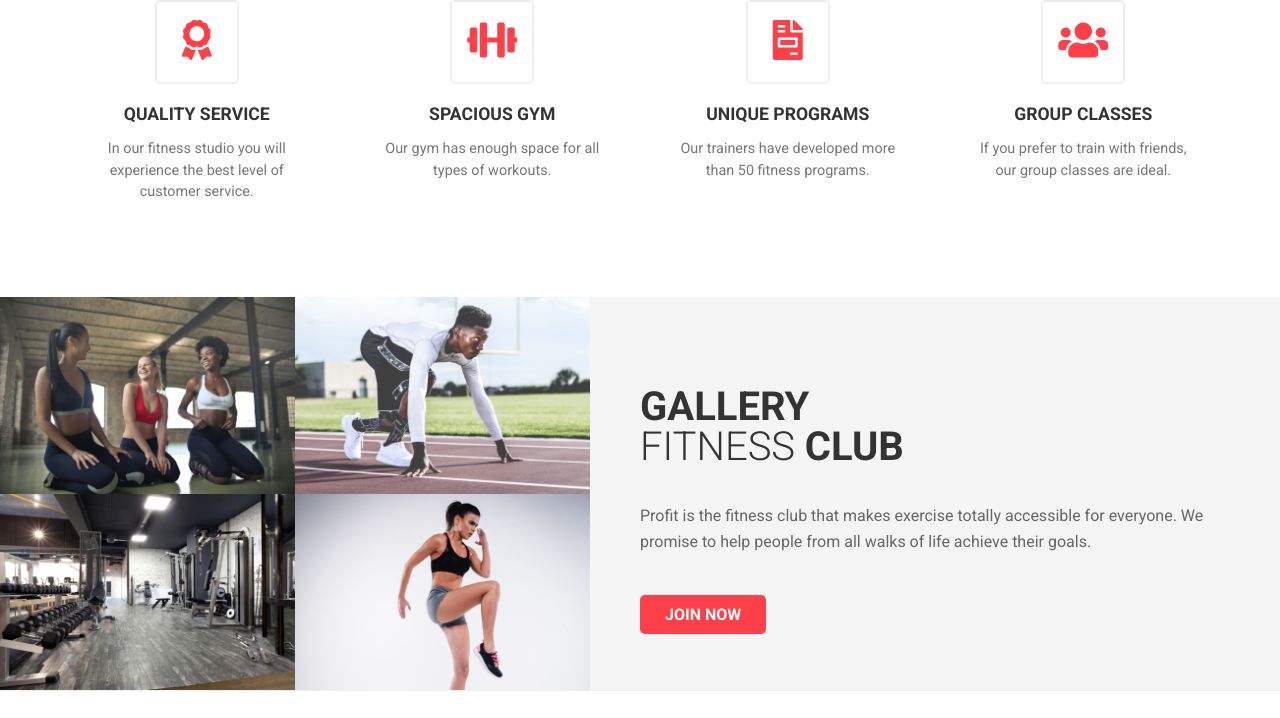
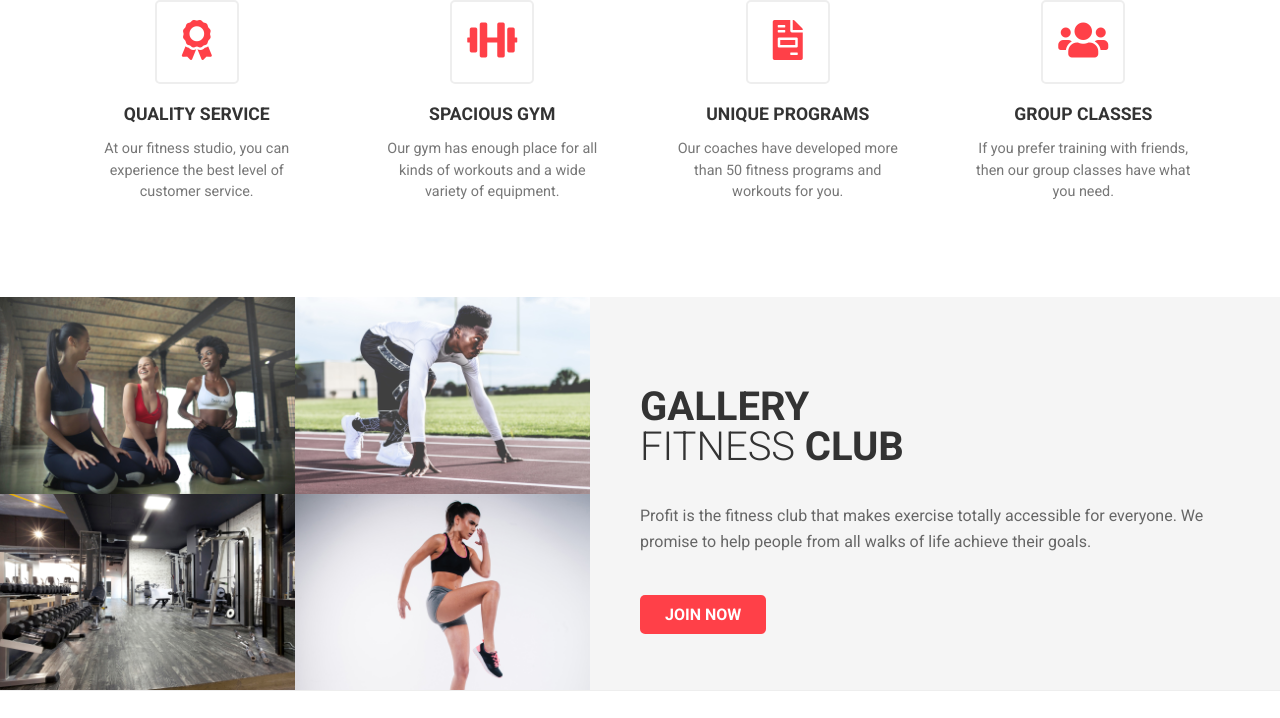
Before and after one commit to Angel-HC554/TAREA_maquetacion_GIMNASIO, a plain HTML site: page index.html in a window 1280 px wide. Shown: the part 958-1676 px from the top of the page. Drawn offline with nearby package versions, Linux system fonts and the light colour scheme; some packages are replaced by stand-ins of ours; a script that the page names is missing.

Commit message:
commit 2

```diff
--- a/index.html
+++ b/index.html
@@ -63,7 +63,7 @@
                         <i class="fas fa-award"></i>
                     </div>
                     <h3>QUALITY SERVICE</h3>
-                    <p>In our fitness studio you will experience the best level of customer service.</p>
+                    <p>At our fitness studio, you can experience the best level of customer service.</p>
                 </article>
 
                 <article class="service-item wow animate__animated animate__fadeInLeft">
@@ -71,7 +71,7 @@
                         <i class="fas fa-dumbbell"></i>
                     </div>
                     <h3>SPACIOUS GYM</h3>
-                    <p>Our gym has enough space for all types of workouts.</p>
+                    <p>Our gym has enough place for all kinds of workouts and a wide variety of equipment.</p>
                 </article>
 
                 <article class="service-item wow animate__animated animate__fadeInLeft">
@@ -79,7 +79,7 @@
                         <i class="fas fa-file-invoice"></i>
                     </div>
                     <h3>UNIQUE PROGRAMS</h3>
-                    <p>Our trainers have developed more than 50 fitness programs.</p>
+                    <p>Our coaches have developed more than 50 fitness programs and workouts for you.</p>
                 </article>
 
                 <article class="service-item wow animate__animated animate__fadeInLeft">
@@ -87,7 +87,7 @@
                         <i class="fas fa-users"></i>
                     </div>
                     <h3>GROUP CLASSES</h3>
-                    <p>If you prefer to train with friends, our group classes are ideal.</p>
+                    <p>If you prefer training with friends, then our group classes have what you need.</p>
                 </article>
             </div>
         </div>
```
